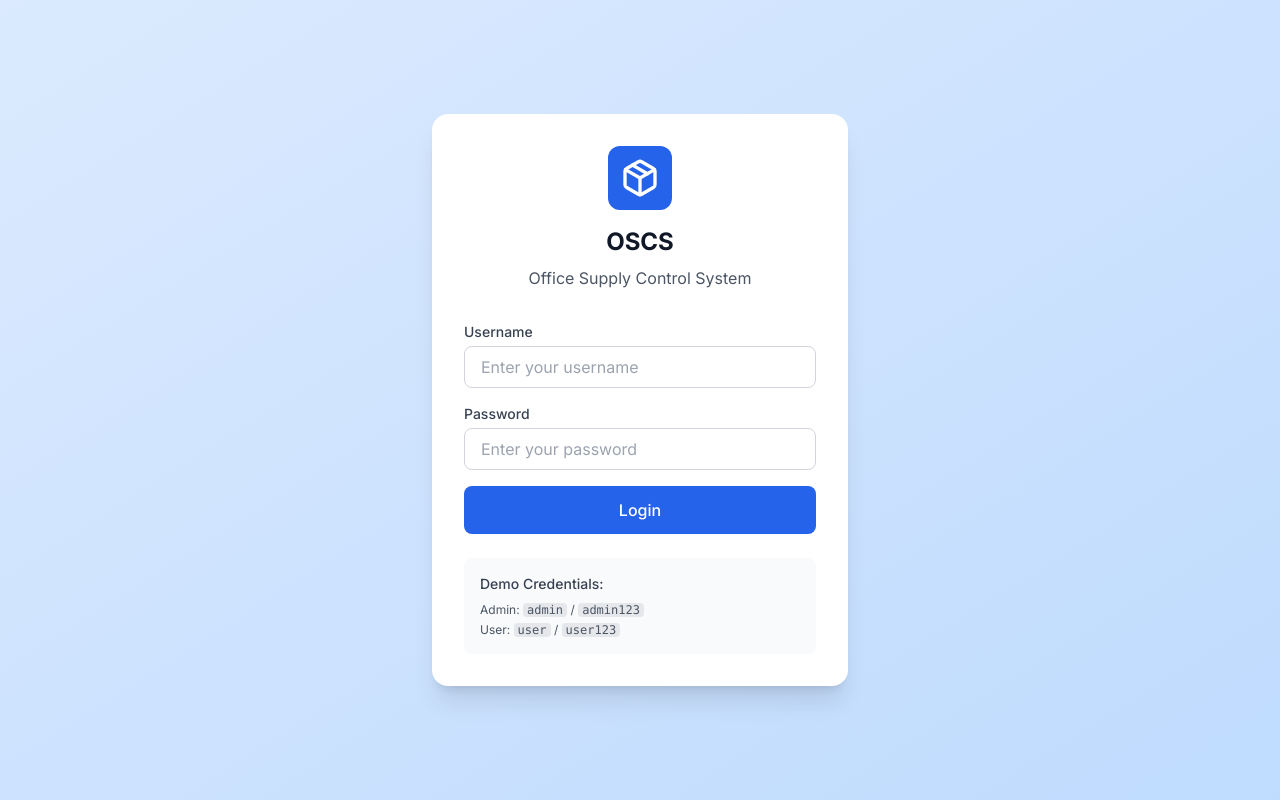
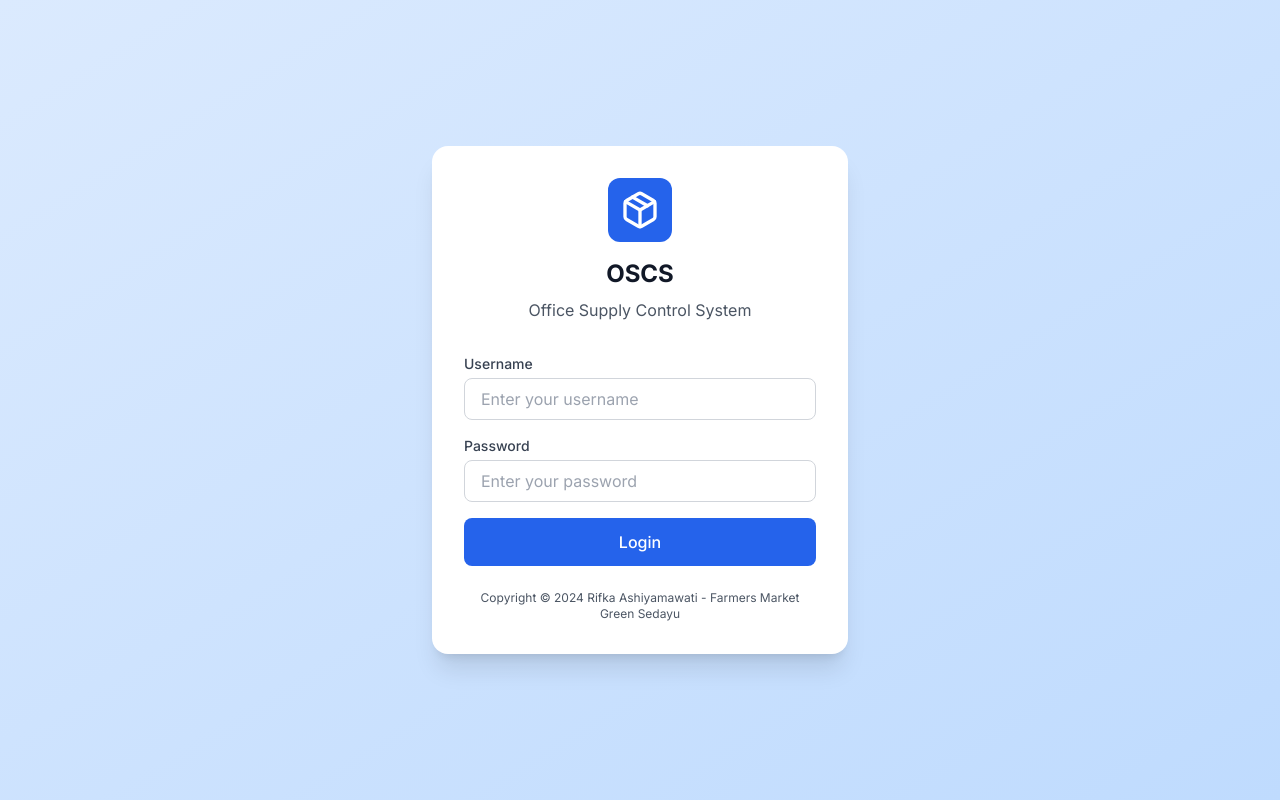
Before and after one commit to ocalinoo/office-supply-control-system, a Next.js app: page /login in a window 1280 px wide. Built offline with nearby package versions, Linux system fonts and the light colour scheme.

Commit message:
Update login page copyright notice

```diff
--- a/src/app/login/page.tsx
+++ b/src/app/login/page.tsx
@@ -150,15 +150,11 @@ export default function LoginPage() {
             </button>
           </form>
 
-          {/* Demo Credentials */}
-          <div className="mt-6 p-4 bg-gray-50 rounded-lg">
-            <p className="text-sm font-medium text-gray-700 mb-2">
-              Demo Credentials:
+          {/* Copyright */}
+          <div className="mt-6 text-center">
+            <p className="text-xs text-gray-600">
+              Copyright © 2024 Rifka Ashiyamawati - Farmers Market Green Sedayu
             </p>
-            <div className="text-xs text-gray-600 space-y-1">
-              <p>Admin: <code className="bg-gray-200 px-1 rounded">admin</code> / <code className="bg-gray-200 px-1 rounded">admin123</code></p>
-              <p>User: <code className="bg-gray-200 px-1 rounded">user</code> / <code className="bg-gray-200 px-1 rounded">user123</code></p>
-            </div>
           </div>
         </div>
       </div>
```
